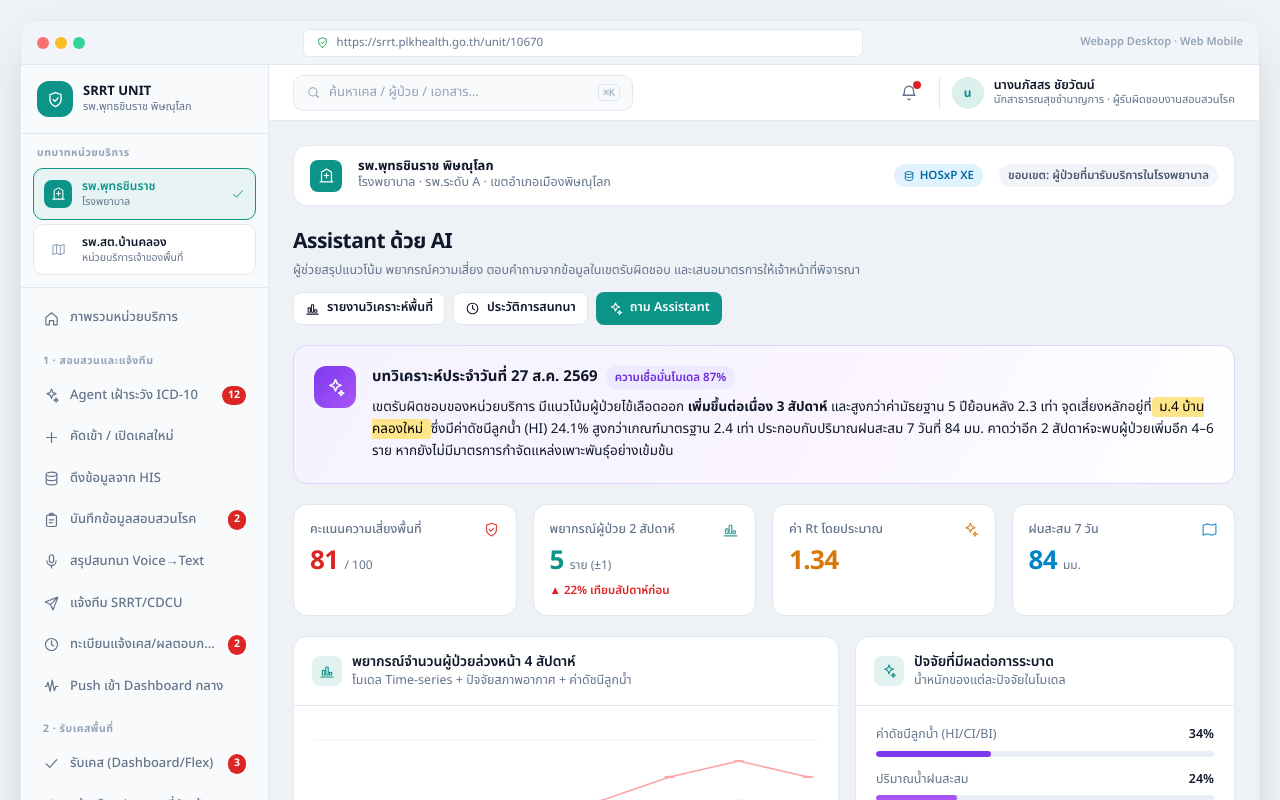
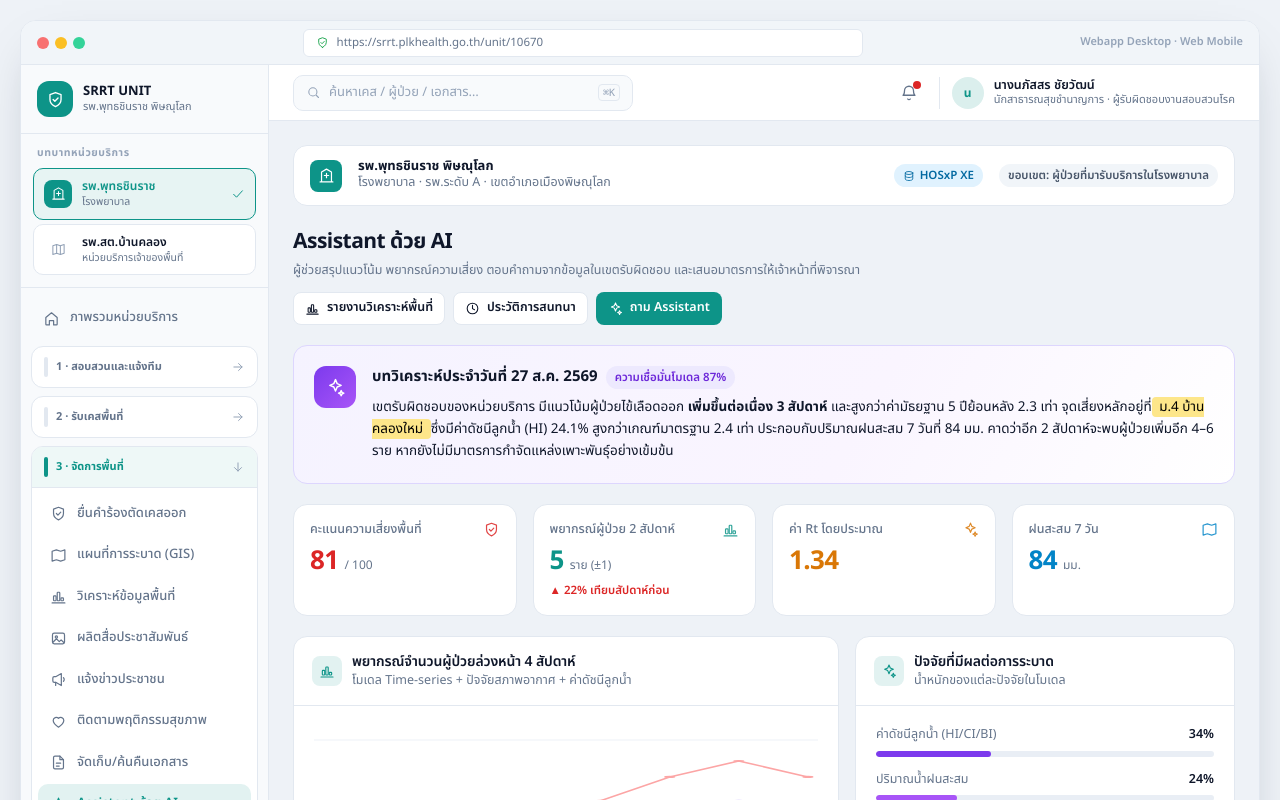
Before and after one commit to tehnplk/mockup-plk-dc, a Next.js app: page /unit/ai in a window 1280 px wide. Shown: the top 800 px of the page. Built offline with nearby package versions, Linux system fonts and the light colour scheme.

Commit message:
feat(ux): add collapsible unit sidebar groups

```diff
--- a/src/app/unit/layout.tsx
+++ b/src/app/unit/layout.tsx
@@ -70,6 +70,7 @@ export default function UnitLayout({ children }: LayoutProps<"/unit">) {
         device="Webapp Desktop · Web Mobile"
         nav={NAV}
         user={role.user}
+        collapsibleSections
         sidebarExtra={<UnitRoleSwitcher {...ctx} />}
         headerExtra={<UnitRoleToggle {...ctx} />}
       >
--- a/src/components/DesktopShell.tsx
+++ b/src/components/DesktopShell.tsx
@@ -2,6 +2,7 @@
 
 import Link from "next/link";
 import { usePathname } from "next/navigation";
+import { useState } from "react";
 import { Icon, type IconName } from "./icons";
 import { initial } from "./ui";
 
@@ -14,6 +15,129 @@ export type NavItem = {
   section?: string;
 };
 
+type NavGroup = {
+  section?: string;
+  items: NavItem[];
+};
+
+function groupNavItems(nav: NavItem[]) {
+  return nav.reduce<NavGroup[]>((groups, item) => {
+    if (item.section || groups.length === 0) {
+      groups.push({ section: item.section, items: [item] });
+    } else {
+      groups[groups.length - 1].items.push(item);
+    }
+    return groups;
+  }, []);
+}
+
+function SidebarNavLink({ item, activePath }: { item: NavItem; activePath: string }) {
+  const active = activePath === item.href;
+
+  return (
+    <Link
+      href={item.href}
+      className="flex items-center gap-2.5 px-3 py-2.5 rounded-[10px] text-[13px] font-medium mb-0.5 transition-colors"
+      style={{
+        background: active ? "color-mix(in srgb, var(--accent) 12%, white)" : "transparent",
+        color: active ? "var(--accent)" : "var(--muted)",
+        fontWeight: active ? 600 : 500,
+      }}
+    >
+      <Icon name={item.icon} size={17} />
+      <span className="flex-1 truncate">{item.label}</span>
+      {item.badge && (
+        <span
+          className="text-[10.5px] font-bold px-1.5 py-0.5 rounded-full text-white"
+          style={{ background: "var(--danger)" }}
+        >
+          {item.badge}
+        </span>
+      )}
+    </Link>
+  );
+}
+
+function CollapsibleSidebarNav({ nav, activePath }: { nav: NavItem[]; activePath: string }) {
+  const groups = groupNavItems(nav);
+  const activeSection = groups.find((group) =>
+    group.items.some((item) => item.href === activePath),
+  )?.section;
+  const firstSection = groups.find((group) => group.section)?.section;
+  const [openSection, setOpenSection] = useState<string | null>(
+    activeSection ?? firstSection ?? null,
+  );
+
+  return groups.map((group, index) => {
+    if (!group.section) {
+      return (
+        <div key={`standalone-${index}`} className="mb-2">
+          {group.items.map((item) => (
+            <SidebarNavLink key={item.href} item={item} activePath={activePath} />
+          ))}
+        </div>
+      );
+    }
+
+    const open = openSection === group.section;
+    const containsActive = group.items.some((item) => item.href === activePath);
+    const panelId = `sidebar-feature-group-${index}`;
+
+    return (
+      <section
+        key={group.section}
+        className="mb-2 overflow-hidden rounded-xl border border-line-brd bg-surface"
+      >
+        <button
+          type="button"
+          aria-expanded={open}
+          aria-controls={panelId}
+          onClick={() => setOpenSection((current) => (current === group.section ? null : group.section!))}
+          className="flex w-full items-center gap-2 px-3 py-2.5 text-left transition-colors hover:bg-surface2"
+          style={{
+            background: containsActive
+              ? "color-mix(in srgb, var(--accent) 7%, white)"
+              : undefined,
+          }}
+        >
+          <span
+            className="h-5 w-1 shrink-0 rounded-full"
+            style={{
+              background: containsActive ? "var(--accent)" : "var(--border)",
+            }}
+          />
+          <span
+            className="min-w-0 flex-1 text-[11px] font-bold leading-snug"
+            style={{ color: containsActive ? "var(--accent)" : "var(--muted)" }}
+          >
+            {group.section}
+          </span>
+          <span
+            className="shrink-0 text-faint transition-transform duration-200"
+            style={{ transform: open ? "rotate(90deg)" : "rotate(0deg)" }}
+          >
+            <Icon name="arrowRight" size={14} />
+          </span>
+        </button>
+
+        <div
+          id={panelId}
+          className="grid transition-[grid-template-rows] duration-200 ease-out"
+          style={{ gridTemplateRows: open ? "1fr" : "0fr" }}
+        >
+          <div className="overflow-hidden">
+            <div className="border-t border-line-brd px-1.5 pb-1.5 pt-1.5">
+              {group.items.map((item) => (
+                <SidebarNavLink key={item.href} item={item} activePath={activePath} />
+              ))}
+            </div>
+          </div>
+        </div>
+      </section>
+    );
+  });
+}
+
 export default function DesktopShell({
   accent,
   system,
@@ -24,6 +148,7 @@ export default function DesktopShell({
   user,
   sidebarExtra,
   headerExtra,
+  collapsibleSections = false,
   children,
 }: {
   accent: "hospital" | "area" | "central" | "field";
@@ -37,6 +162,8 @@ export default function DesktopShell({
   sidebarExtra?: React.ReactNode;
   /** extra control rendered in the top bar */
   headerExtra?: React.ReactNode;
+  /** render sectioned sidebar items as an accordion */
+  collapsibleSections?: boolean;
   children: React.ReactNode;
 }) {
   const path = usePathname();
@@ -85,40 +212,20 @@ export default function DesktopShell({
             )}
 
             <nav className="flex-1 p-2.5 overflow-y-auto nice">
-              {nav.map((n) => {
-                const active = path === n.href;
-                return (
-                  <div key={n.href}>
-                    {n.section && (
+              {collapsibleSections ? (
+                <CollapsibleSidebarNav key={path} nav={nav} activePath={path} />
+              ) : (
+                nav.map((item) => (
+                  <div key={item.href}>
+                    {item.section && (
                       <p className="px-3 pt-3.5 pb-1.5 text-[10.5px] font-bold uppercase tracking-wider text-faint">
-                        {n.section}
+                        {item.section}
                       </p>
                     )}
-                  <Link
-                    href={n.href}
-                    className="flex items-center gap-2.5 px-3 py-2.5 rounded-[10px] text-[13px] font-medium mb-0.5 transition-colors"
-                    style={{
-                      background: active
-                        ? "color-mix(in srgb, var(--accent) 12%, white)"
-                        : "transparent",
-                      color: active ? "var(--accent)" : "var(--muted)",
-                      fontWeight: active ? 600 : 500,
-                    }}
-                  >
-                    <Icon name={n.icon} size={17} />
-                    <span className="flex-1 truncate">{n.label}</span>
-                    {n.badge && (
-                      <span
-                        className="text-[10.5px] font-bold px-1.5 py-0.5 rounded-full text-white"
-                        style={{ background: "var(--danger)" }}
-                      >
-                        {n.badge}
-                      </span>
-                    )}
-                  </Link>
+                    <SidebarNavLink item={item} activePath={path} />
                   </div>
-                );
-              })}
+                ))
+              )}
             </nav>
 
             <div className="p-3 border-t border-line-brd">
```
